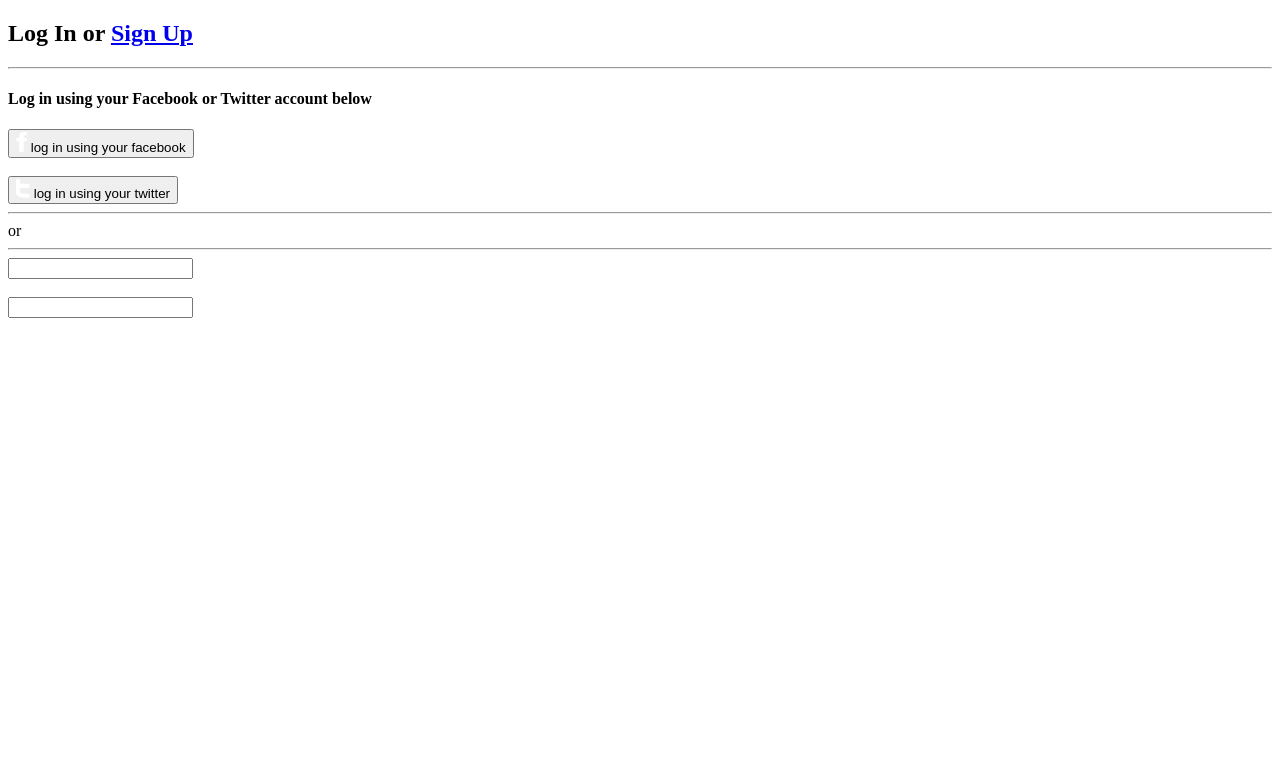
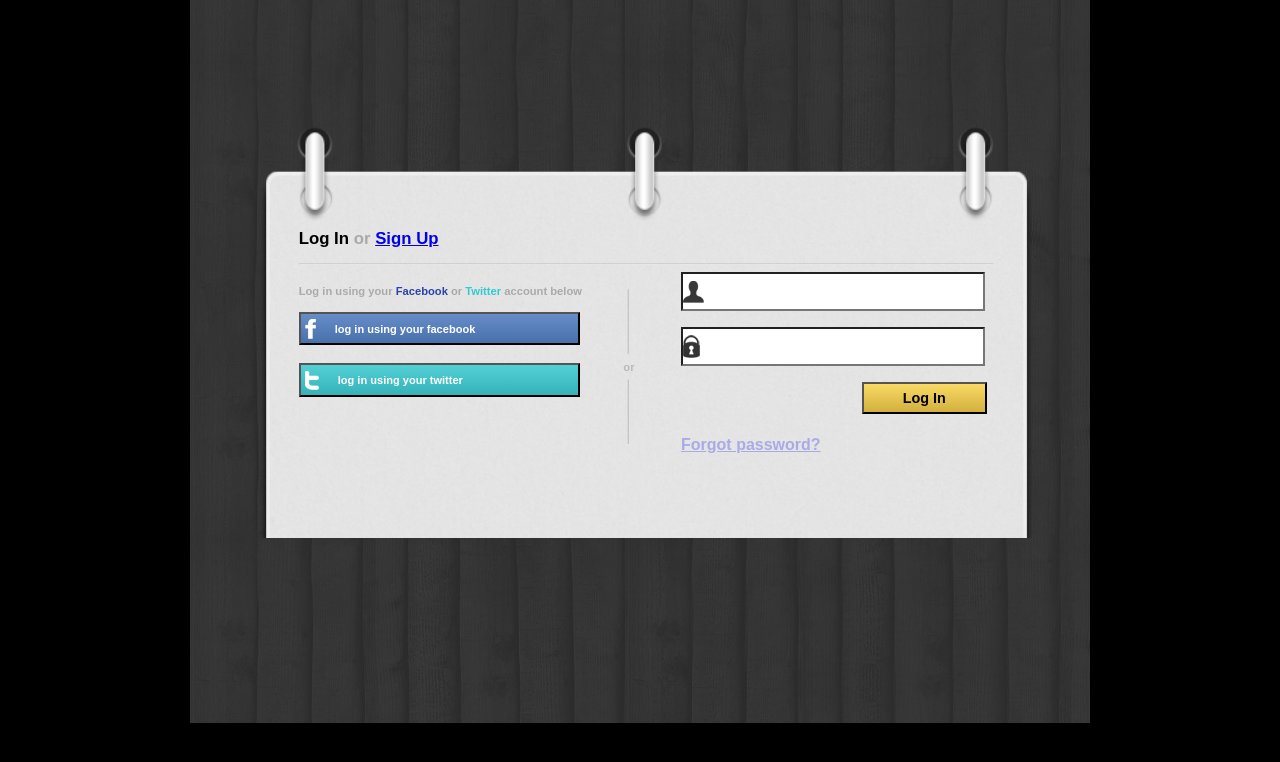
Before and after one commit to Psyh2409/logos_IT_hw7.1, a plain HTML site: page index.html in a window 1280 px wide. Drawn offline with Linux system fonts and the light colour scheme.

Commit message:
preStyle

```diff
--- a/index.html
+++ b/index.html
@@ -12,44 +12,59 @@
       <header class="head">
         <h2 class="h2">
           <span class="bold">Log In</span>
-          <span class="transparency"> or </span>
+          <span class="trans"> or </span>
           <span class="blue"><a href="signUp.html">Sign Up</a></span>
         </h2>
-        <hr class="transparensy">
+        <hr class="trans">
       </header>
-      <div class="right">
+      <div class="contner">
+      <div class="blocks left">
         <h4 class="txt">
-          <span class="transparency">Log in using your </span>
+          <span class="trans">Log in using your </span>
           <span class="blue">Facebook</span>
-          <span class="transparency"> or </span>
+          <span class="trans"> or </span>
           <span class="twit">Twitter</span>
-          <span class="transparency"> account below </span>
+          <span class="trans"> account below </span>
         </h4>
-        <form action="button">
-          <button>
-            <img src="/images/fb-icon.png" alt="Facebook" /> log in using your
-            facebook
+        <div class="button">
+          <button class="fb">
+            <img src="/images/fb-icon.png" alt="Facebook" />
+            <h5 class="h5"> log in using your facebook</h5>
+
           </button>
-        </form>
+        </div>
         <br />
-        <form action="button">
-          <button>
-            <img src="/images/twitter-icon.png" alt="Twitter" /> log in using
-            your twitter
-          </button>
-        </form>
+        <div class="button">
+          <button class="tw">
+            <img src="/images/twitter-icon.png" alt="Twitter" />
+            <h5 class="h5"> log in using your twitter</h5>
+            </button>
+        </div>
       </div>
-      <hr class="vert transparency" />
-      <span class="or transparency">or</span>
-      <hr class="vert transparency" />
-      <div class="left">
-          <form action="/auth/login">
-            <input type="text" name="login" id="login" >
-            <br>
-            <br>
-            <input type="text" name="login" id="login">
-        </form>
+      <div class="cont">
+        <span class="fl">FuckenLine</span>
+        <span class="or"><h4 class="txt">or</h4></span>
+        <span class="fl">FuckenLine</span>
+    </div>
+      <div class="blocks right">
+          <form  action="/smth.html" /*method="post"*/ class="frm">
+            <p>
+            <input type="text" name="login" id="login"
+            maxlength="25" class="text">
+          </p>
+            <p>
+            <input type="password" name="password" id="password" maxlength="12" class="pass">
+          </p>
+            <p class="pright">
+              <input type="submit" value="Log In" class="sbmt">
+              <h4 class="trans"><a href="/forgot.html">
+                Forgot password?
+              </a>
+              </h4>
+          </p>
+          </form>
       </div>
     </div>
+  </div>
   </body>
 </html>
--- a/style.css
+++ b/style.css
@@ -0,0 +1,181 @@
+/* html, body{
+    width: 100%;
+    height: 100%;
+} */
+.other{
+    background-color: rgb(253, 253, 4);
+    color: blue;
+    text-align: center;
+}
+.bd{
+    background: url("/images/bg.jpg") no-repeat #000 center;
+}
+.form{
+    width: 55%;
+    /* height: %; */
+    background: url("/images/form-bg.png") no-repeat;
+    background-size: 100%;
+    margin-top: 10%;
+    margin-left: 20%;
+    padding-top: 7%;
+    padding-left: 3%;
+    padding-right: 3%;
+    padding-bottom: 5%;
+    font-family: Arial, Helvetica, sans-serif;
+    color: rfb(46,46,46);
+}
+.head{
+    font-size: 0.7rem;
+}
+.contner{
+    display: flex;
+
+}
+.trans{
+    opacity: .25;
+}
+.blue{
+    color: #2944ab;
+}
+.twit{
+    color: #30cad0;
+}
+
+.blocks{
+    width: 45%;
+    height: 100%;
+}
+
+.button button{
+    width: 90%;
+    height: 2.5em;
+    color: #fff;
+    display: flex;
+    justify-content: left;
+    align-items: center;
+}
+.txt{
+    font-size: .7em;
+}
+.left{
+    /* float: left; */
+}
+.left button img{
+    float: left;
+    margin: 3%;
+    margin-left: -2px;
+}
+.h5{
+    margin-left: 1em;
+}
+.fb{
+    background: linear-gradient(#668dc8, #4870ab);
+}
+.tw{
+    background: linear-gradient(#53d0d5, #36b3b8);
+}
+/* .middle{
+    width: 40%;
+    height: 100%;
+    float: left;
+    display: flex;
+    transform: rotate(90deg);
+    text-align: center;
+    align-items: center;
+    background: red;
+    margin-top: 15%;
+    padding-left: 30%;
+}
+.middle::before, .middle::after{
+    content: '';
+    flex: 5;
+    border-bottom: 1px ridge black;
+}
+.middle:not(:empty)::before{
+    margin-right: .25em;
+}
+.middle:not(:empty)::after{
+    margin-right: .25em;
+} */
+/* .or{
+    display: block;
+    width: 10px;
+    height: 10px;
+    transform: rotate(270deg);
+    padding: 2px 12px;
+    padding-bottom: 5px;
+    margin-top: 5%;
+    margin-bottom: 5%;
+} */
+/* .middle .hr{
+    width: -10%;
+    height: 2%;
+    display: block;
+    padding: 2em;
+
+} */
+/* div.middle.trans{
+    width: auto;
+    /* margin-right: -20px; */
+div {}
+.cont{
+    width: 5%;
+    display: flex;
+    flex-direction: column;
+    text-align: center;
+    align-items: center;
+    padding-top: 3rem;
+}
+/* .shr{display: block; transform: rotate(90deg);} */
+span.fl{
+    text-decoration: line-through;
+    text-decoration-color: #b9b9b9;
+    color: rgba(0, 0, 0, 0);
+    letter-spacing: 0.3rem;
+    padding: 5% 5%;
+    font-size: 0.2rem;
+    transform: scaleX(2);
+    transform: rotate(90deg);
+}
+span.or{
+    color: #b9b9b9;
+    padding: 20px;
+    /* font-size: smaller; */
+    /* display: block; */
+}
+.sbmt{
+    background: linear-gradient(#fad965, #d1b03d);
+    width: 40%;
+    font-size: 0.9rem;
+    font-weight: bold;
+    padding: 2%;
+    margin-right: 2.25%;
+
+    /* height: 30%; */
+}
+.right{
+    margin-top: -2%;
+    align-items: center;
+    margin-left: 5%;
+}
+.text{
+    background: url("/images/user-icon.png") no-repeat left center;
+    background-color: #fff;
+    border-style: ;
+}
+.pass{
+    background: url("/images/password-icon.png") no-repeat left center;
+    background-color: #fff;
+    border-style: ;
+}
+.text, .pass {
+    width: 90%;
+    height: 1rem;
+    padding: 3%;
+}
+.pright{
+    text-align: right;
+}
+.pright h4.trans{
+    text-align-last: right;
+}
```
Also changed, not shown: forgot.html (added, +14 -0 lines), signUp.html (added, +14 -0 lines), smth.html (added, +14 -0 lines).
